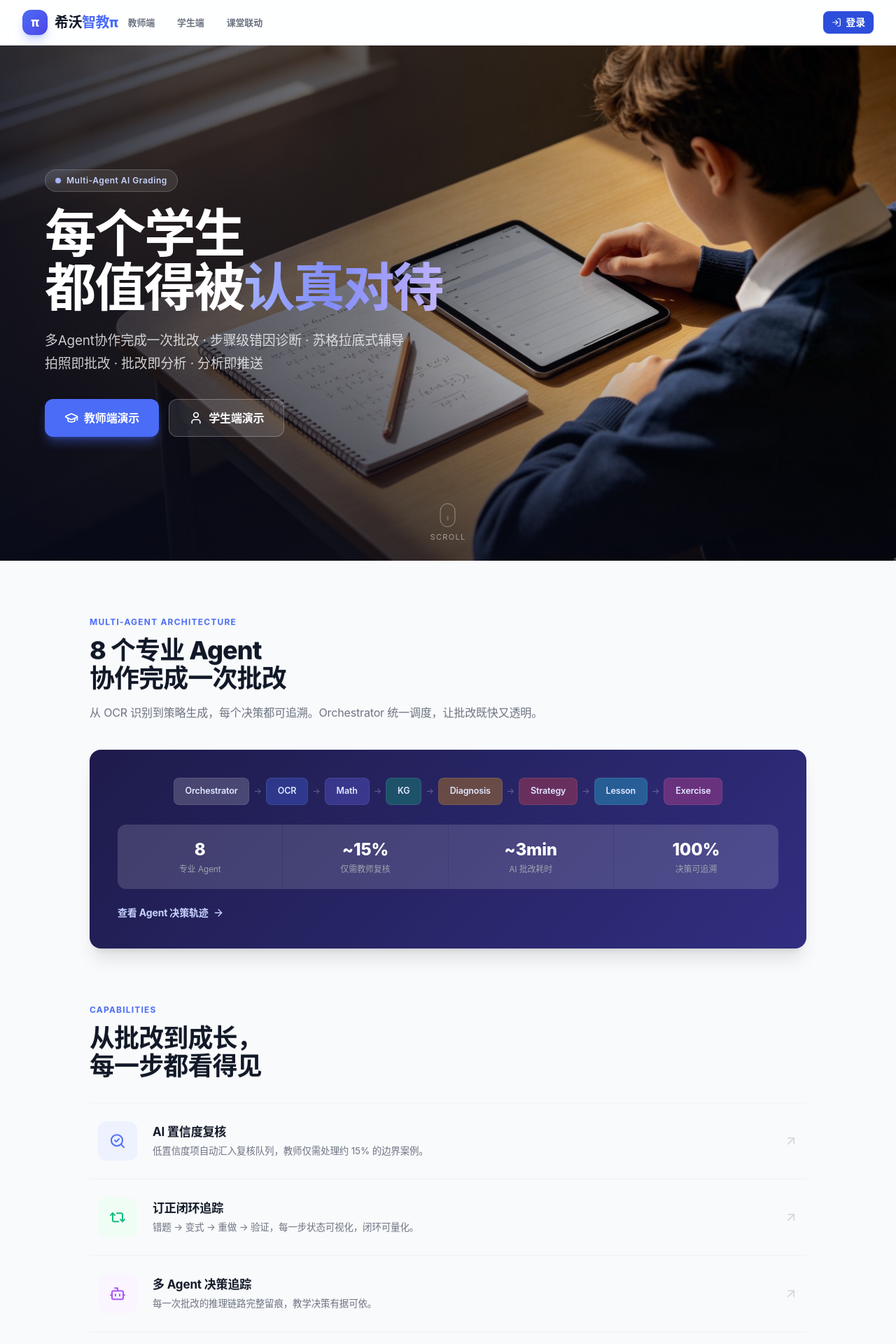
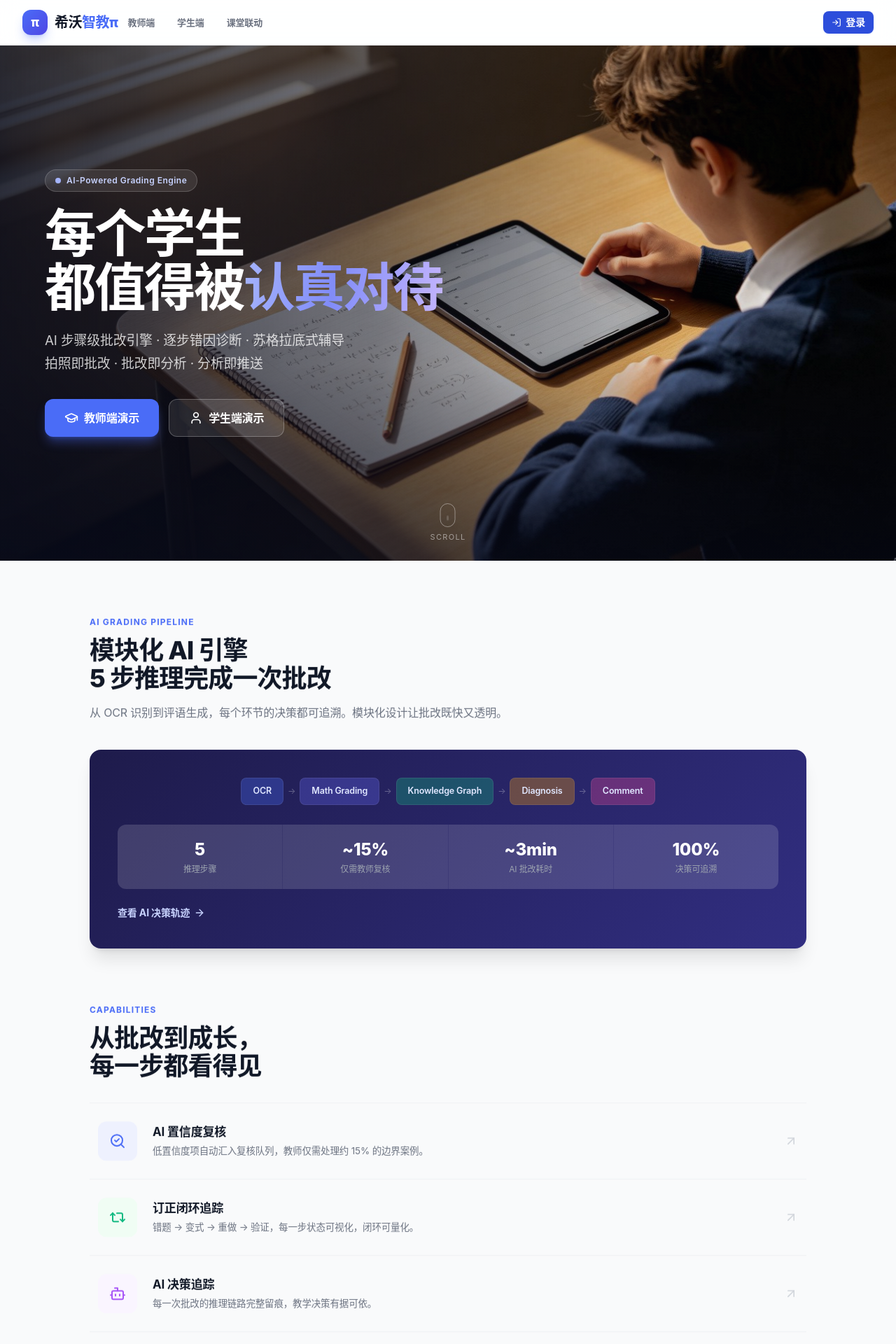
Before and after one commit to yuuumc/Seewo-AI-Challenge, a Flask app: page / in a window 1280 px wide. Shown: the top 1920 px of the page at 70% size. Run offline with Flask 3, Linux system fonts and the light colour scheme; some libraries are stand-ins or nearby versions.

Commit message:
fix(v09): narrative alignment — replace multi-agent refs with modular AI engine
- Top-level README: 多Agent → 模块化 AI 引擎, 8 Agent → 5 步推理
- base.html: meta description and footer narrative alignment
- index.html: hero tagline, architecture nodes 8→5, stats
- teacher_agent_trace.html: page title, pipeline nodes, comparison text

5 Seewo-AI-Challenge/*.md files were already aligned in prior commit.

Signed-off-by: yuuumc <yuuumc@users.noreply.github.com>

```diff
--- a/Seewo-AI-Challenge/demo/templates/base.html
+++ b/Seewo-AI-Challenge/demo/templates/base.html
@@ -4,7 +4,7 @@
   <meta charset="UTF-8">
   <meta name="viewport" content="width=device-width, initial-scale=1.0">
   <title>{% block title %}希沃智教π{% endblock %}</title>
-  <meta name="description" content="希沃智教π — 多Agent AI智能作业批改系统，步骤级批改、苏格拉底式辅导、订正闭环追踪。">
+  <meta name="description" content="希沃智教π — AI 智能作业批改系统，步骤级批改、苏格拉底式辅导、订正闭环追踪。">
 
   <!-- Tailwind CSS (CDN) -->
   <script src="https://cdn.tailwindcss.com"></script>
@@ -78,7 +78,7 @@
 
   <!-- Footer -->
   <footer class="border-t border-gray-100 py-8 text-center text-xs text-gray-400">
-    希沃智教π · 多Agent AI智能作业批改系统 · 2026
+    希沃智教π · AI 智能作业批改系统 · 2026
   </footer>
 
   <!-- Init Lucide + scroll reveal -->
--- a/Seewo-AI-Challenge/demo/templates/index.html
+++ b/Seewo-AI-Challenge/demo/templates/index.html
@@ -17,7 +17,7 @@
     <div class="max-w-2xl">
       <span class="hero-eyebrow" style="animation:slideUp .6s cubic-bezier(.2,.7,.3,1) both;">
         <span class="relative flex h-2 w-2"><span class="animate-ping absolute inline-flex h-full w-full rounded-full bg-indigo-300 opacity-75"></span><span class="relative inline-flex rounded-full h-2 w-2 bg-indigo-300"></span></span>
-        Multi-Agent AI Grading
+        AI-Powered Grading Engine
       </span>
 
       <h1 class="hero-title" style="animation:slideUp .7s cubic-bezier(.2,.7,.3,1) .08s both;">
@@ -25,7 +25,7 @@
       </h1>
 
       <p class="hero-sub" style="animation:slideUp .7s cubic-bezier(.2,.7,.3,1) .18s both;">
-        多Agent协作完成一次批改 · 步骤级错因诊断 · 苏格拉底式辅导<br>
+        AI 步骤级批改引擎 · 逐步错因诊断 · 苏格拉底式辅导<br>
         拍照即批改 · 批改即分析 · 分析即推送
       </p>
 
@@ -49,36 +49,30 @@
 <!-- ═══ Section wrapper (constrained) ═══ -->
 <div class="max-w-5xl mx-auto">
 
-  <!-- ── Support: Multi-Agent Architecture ── -->
+  <!-- ── Support: AI Grading Pipeline ── -->
   <section id="architecture" class="py-20">
     <div class="max-w-2xl mb-10" data-reveal>
-      <div class="text-xs font-bold tracking-widest uppercase text-primary-400 mb-3">Multi-Agent Architecture</div>
-      <h2 class="text-3xl sm:text-4xl font-extrabold text-gray-900 tracking-tight leading-tight">8 个专业 Agent<br>协作完成一次批改</h2>
-      <p class="text-gray-500 mt-4 leading-relaxed">从 OCR 识别到策略生成，每个决策都可追溯。Orchestrator 统一调度，让批改既快又透明。</p>
+      <div class="text-xs font-bold tracking-widest uppercase text-primary-400 mb-3">AI Grading Pipeline</div>
+      <h2 class="text-3xl sm:text-4xl font-extrabold text-gray-900 tracking-tight leading-tight">模块化 AI 引擎<br>5 步推理完成一次批改</h2>
+      <p class="text-gray-500 mt-4 leading-relaxed">从 OCR 识别到评语生成，每个环节的决策都可追溯。模块化设计让批改既快又透明。</p>
     </div>
 
     <div class="bg-dark-card rounded-2xl p-8 sm:p-10 shadow-xl" data-reveal="scale">
       <div class="agent-flow mb-7">
-        <span class="agent-node" style="background:rgba(255,255,255,.18);">Orchestrator</span>
-        <span class="agent-arrow">→</span>
         <span class="agent-node" style="background:rgba(74,108,247,.32);">OCR</span>
         <span class="agent-arrow">→</span>
-        <span class="agent-node" style="background:rgba(99,102,241,.32);">Math</span>
+        <span class="agent-node" style="background:rgba(99,102,241,.32);">Math Grading</span>
         <span class="agent-arrow">→</span>
-        <span class="agent-node" style="background:rgba(16,185,129,.32);">KG</span>
+        <span class="agent-node" style="background:rgba(16,185,129,.32);">Knowledge Graph</span>
         <span class="agent-arrow">→</span>
         <span class="agent-node" style="background:rgba(245,158,11,.32);">Diagnosis</span>
         <span class="agent-arrow">→</span>
-        <span class="agent-node" style="background:rgba(239,68,68,.32);">Strategy</span>
-        <span class="agent-arrow">→</span>
-        <span class="agent-node" style="background:rgba(34,211,238,.32);">Lesson</span>
-        <span class="agent-arrow">→</span>
-        <span class="agent-node" style="background:rgba(236,72,153,.32);">Exercise</span>
+        <span class="agent-node" style="background:rgba(236,72,153,.32);">Comment</span>
       </div>
       <div class="grid grid-cols-2 sm:grid-cols-4 gap-px bg-white/10 rounded-xl overflow-hidden">
         <div class="bg-white/5 px-4 py-5 text-center">
-          <div class="text-2xl font-extrabold text-white">8</div>
-          <div class="text-xs text-gray-400 mt-1">专业 Agent</div>
+          <div class="text-2xl font-extrabold text-white">5</div>
+          <div class="text-xs text-gray-400 mt-1">推理步骤</div>
         </div>
         <div class="bg-white/5 px-4 py-5 text-center">
           <div class="text-2xl font-extrabold text-white">~15%</div>
@@ -94,7 +88,7 @@
         </div>
       </div>
       <a href="/teacher/agent-trace/hw_001" class="inline-flex items-center gap-1.5 mt-6 text-sm font-bold text-indigo-200 hover:text-white transition-colors no-underline">
-        查看 Agent 决策轨迹 <i data-lucide="arrow-right" class="w-4 h-4"></i>
+        查看 AI 决策轨迹 <i data-lucide="arrow-right" class="w-4 h-4"></i>
       </a>
     </div>
   </section>
@@ -128,7 +122,7 @@
       <a href="/teacher/agent-trace/hw_001" class="feature-row">
         <div class="feature-icon" style="background:#faf5ff;color:#a855f7;"><i data-lucide="bot" class="w-6 h-6"></i></div>
         <div>
-          <div class="feature-title">多 Agent 决策追踪</div>
+          <div class="feature-title">AI 决策追踪</div>
           <div class="feature-desc">每一次批改的推理链路完整留痕，教学决策有据可依。</div>
         </div>
         <i data-lucide="arrow-up-right" class="feature-arrow w-5 h-5"></i>
```
Also changed, not shown: Seewo-AI-Challenge/demo/templates/teacher_agent_trace.html (+8 -11 lines), README.md.
